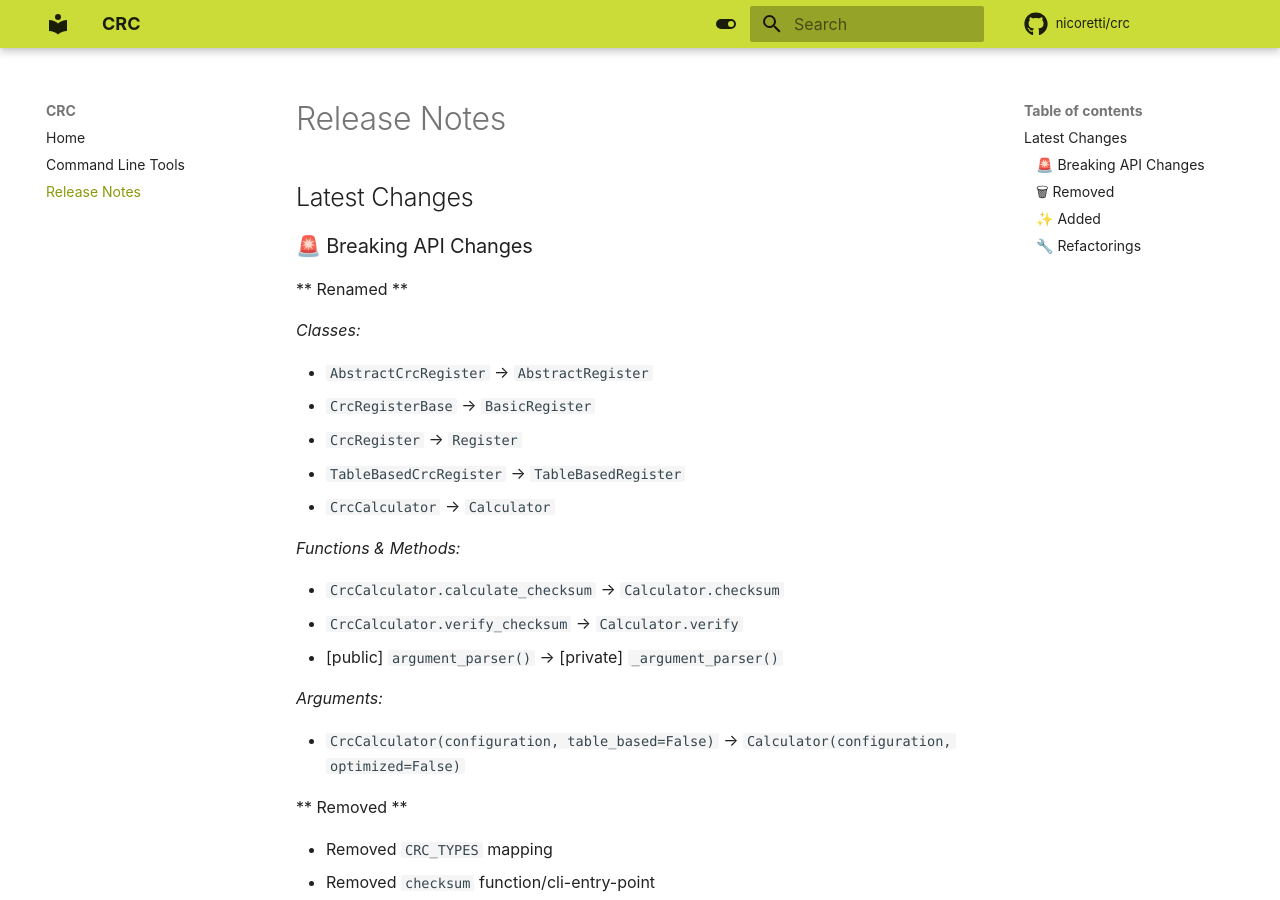
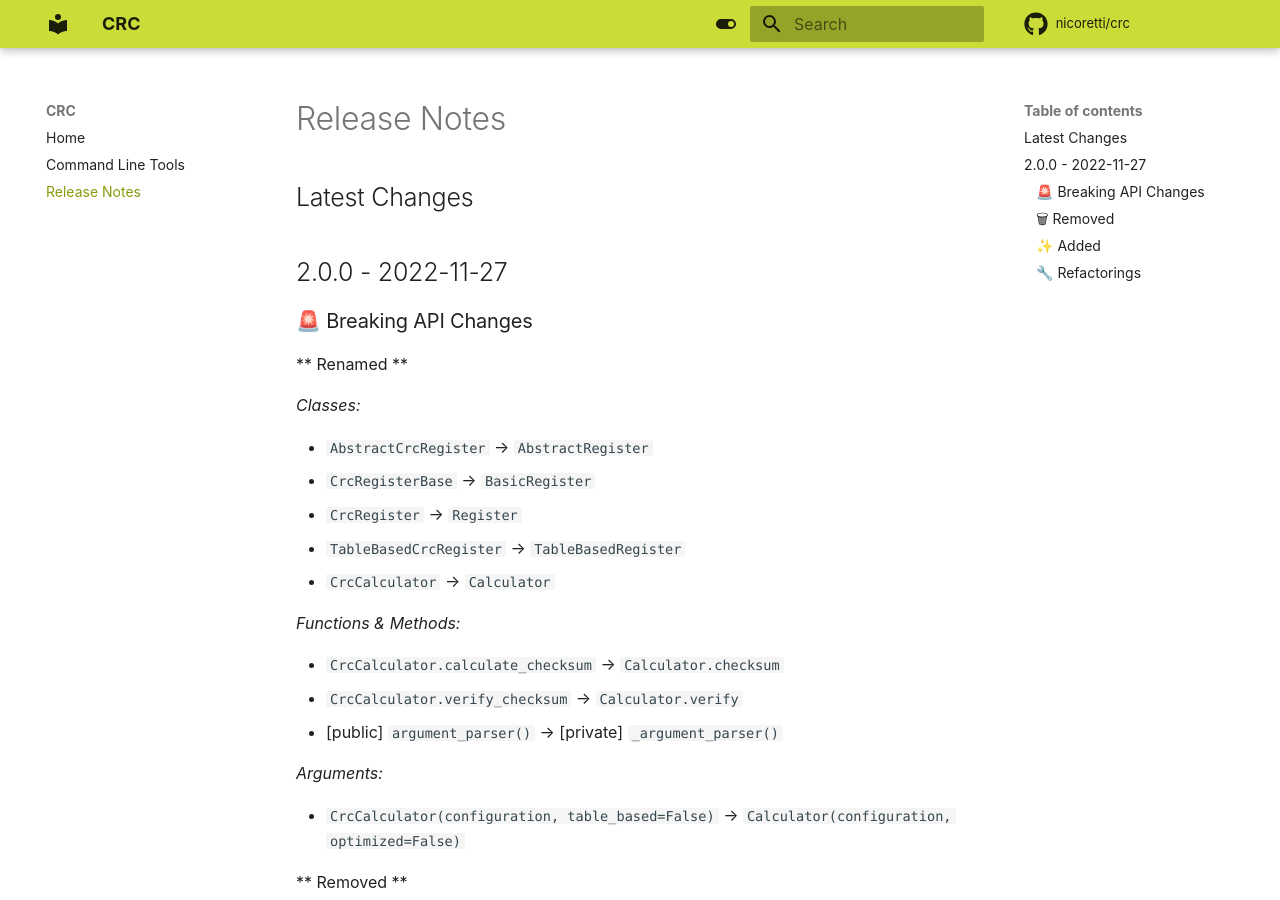
Before and after one commit to Nicoretti/crc, an MkDocs documentation site: the page built from docs/docs/release-notes.md, in a window 1280 px wide and 900 px high. Built offline with MkDocs 1.6.1 and Material for MkDocs 9.7.7, drawn with Linux system fonts in a browser that asks for light colours; comment, search, counter and statistics services are not loaded.

Commit message:
Prepare 2.0.0 release

```diff
--- a/docs/docs/release-notes.md
+++ b/docs/docs/release-notes.md
@@ -1,6 +1,8 @@
 # Release Notes
 
 ## Latest Changes
+
+## 2.0.0 - 2022-11-27
 
 ### 🚨 Breaking API Changes
 
```
